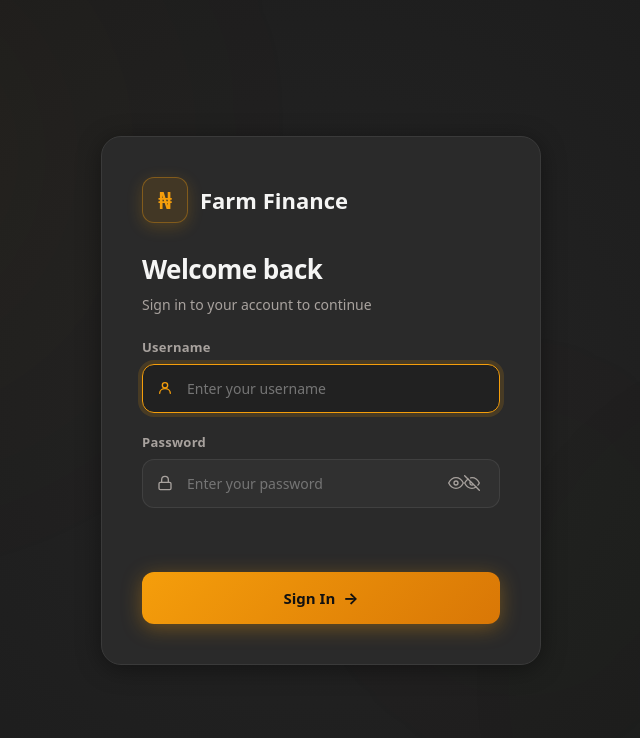
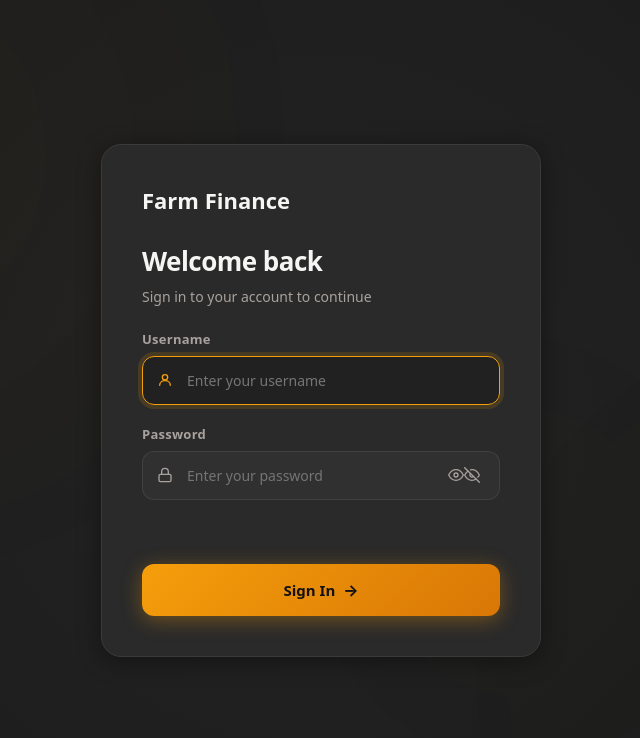
Before and after one commit to Jordanmunyao99/Final-year-project, a plain HTML site: page login.html in a window 1280 px wide. Shown: the whole page, without its empty margins (319-959 px from the left). Drawn offline with Linux system fonts and the light colour scheme.

Commit message:
removing logo

```diff
--- a/login.html
+++ b/login.html
@@ -23,7 +23,6 @@
 
           <!-- Brand logo at top -->
           <div class="lp-brand-logo">
-            <span class="lp-brand-logo__icon">₦</span>
             <span class="lp-brand-logo__name">Farm Finance</span>
           </div>
 
```
